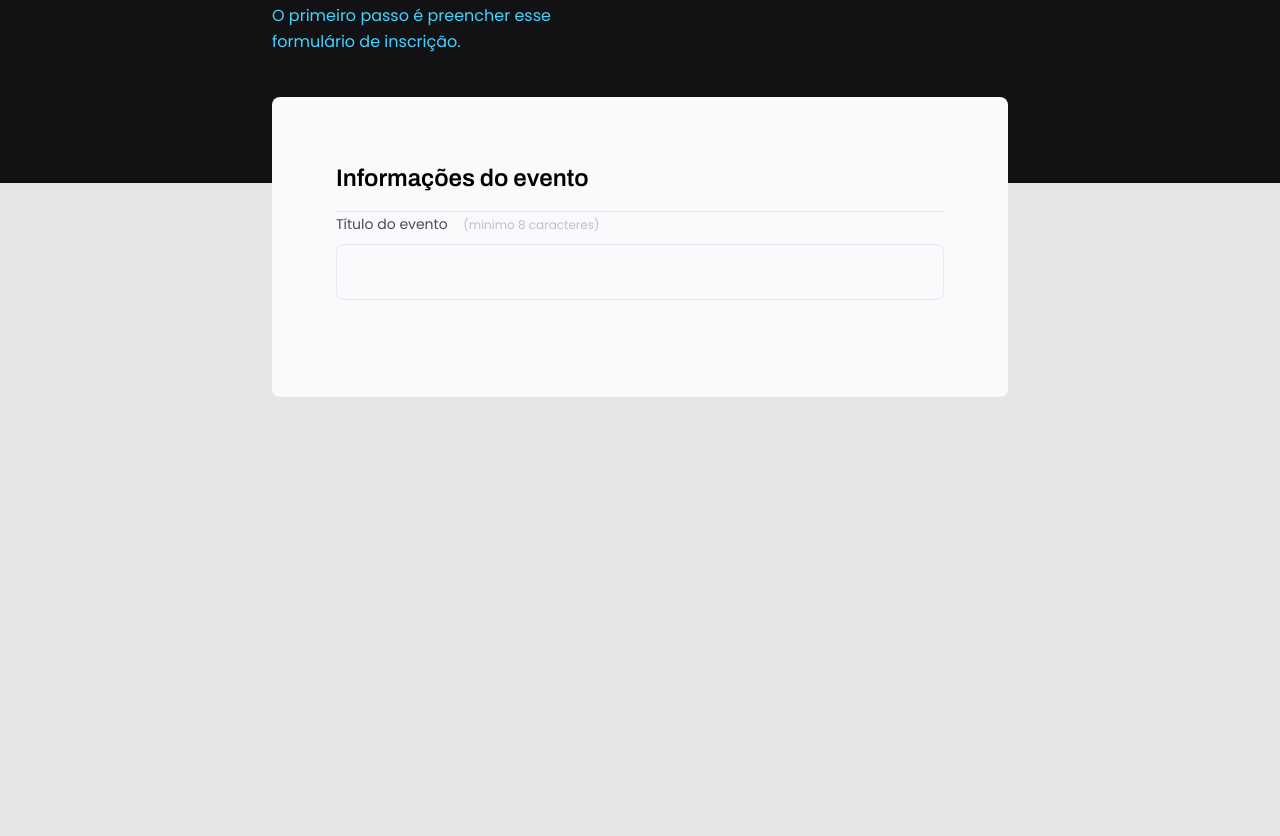
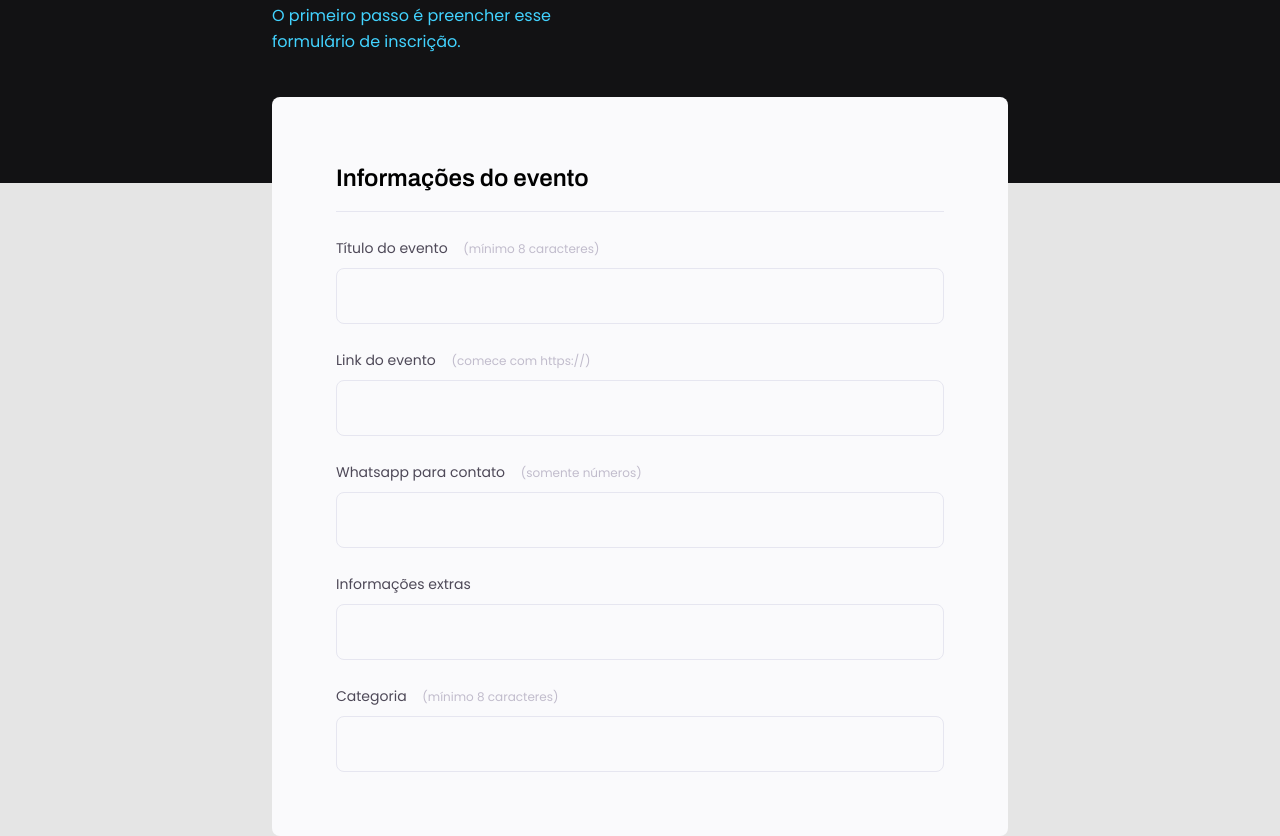
Before and after one commit to brennoEudes/explorer-project-03, a plain HTML site: page index.html in a window 1280 px wide. Shown: the part 185-1021 px from the top of the page. Before the commit the page ends 800 px from the top, so only its background shows below. Drawn offline with Linux system fonts and the light colour scheme.

Commit message:
fieldset wrapper structure

```diff
--- a/index.html
+++ b/index.html
@@ -32,13 +32,46 @@
       <form>
         <!--conjunto de campos-->
         <fieldset>
-          <legend>Informações do evento</legend>
+          <div class="fieldset-wrapper"> <!--OBS: criamos esta div por conta do bug do Chrome q não considera "legend" como filho do "fieldset".-->
+            <legend>Informações do evento</legend>
 
-          <div class="input-wrapper">
-            <label for="event-title"
-              >Título do evento <span>(mínimo 8 caracteres)</span></label
-            > <!-- o "input" é inline block (inline + características do display block)-->
-            <input type="text" id="event-title" />
+            <div class="input-wrapper">
+              <label for="event-title"
+                >Título do evento <span>(mínimo 8 caracteres)</span></label
+              >
+              <!-- o "input" é inline block (inline + características do display block)-->
+              <input type="text" id="event-title" />
+            </div>
+
+            <div class="input-wrapper">
+              <label for="event-link"
+                >Link do evento <span>(comece com https://)</span></label
+              >
+              <!-- o "input" é inline block (inline + características do display block)-->
+              <input type="url" id="event-link" />
+            </div>
+
+            <div class="input-wrapper">
+              <label for="event-whatsapp"
+                >Whatsapp para contato <span>(somente números)</span></label
+              >
+              <!-- o "input" é inline block (inline + características do display block)-->
+              <input type="number" id="event-whatsapp" />
+            </div>
+
+            <div class="input-wrapper">
+              <label for="event-extra-info">Informações extras</label>
+              <!-- o "input" é inline block (inline + características do display block)-->
+              <input type="text" id="event-extra-info" />
+            </div>
+
+            <div class="input-wrapper">
+              <label for="event-category"
+                >Categoria <span>(mínimo 8 caracteres)</span></label
+              >
+              <!-- o "input" é inline block (inline + características do display block)-->
+              <input type="text" id="category" />
+            </div>
           </div>
         </fieldset>
       </form>
--- a/style.css
+++ b/style.css
@@ -70,6 +70,12 @@ fieldset {
   border: none;
 }
 
+.fieldset-wrapper {
+  display: flex;
+  flex-direction: column;
+  gap: 24px;
+}
+
 fieldset legend {
   font-family: "Archivo", sans-serif;
   font-size: 24px;
```
